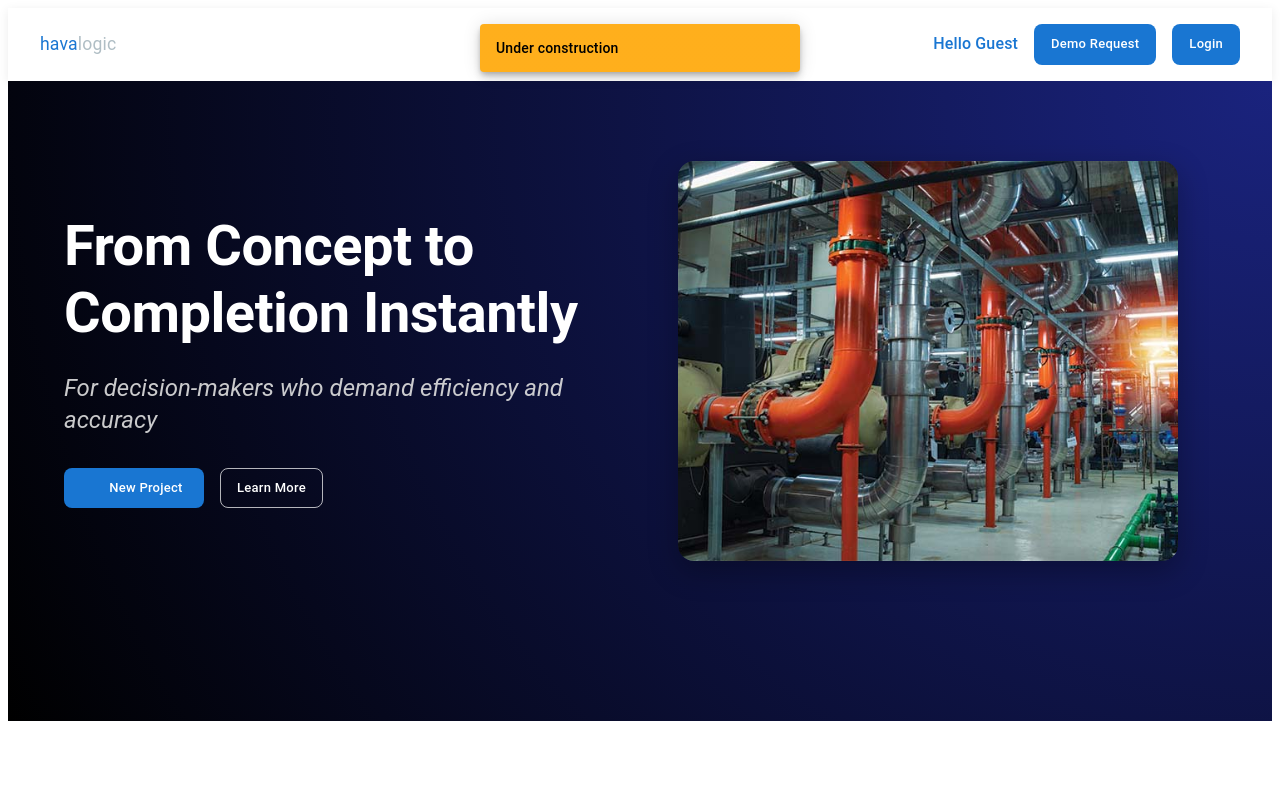
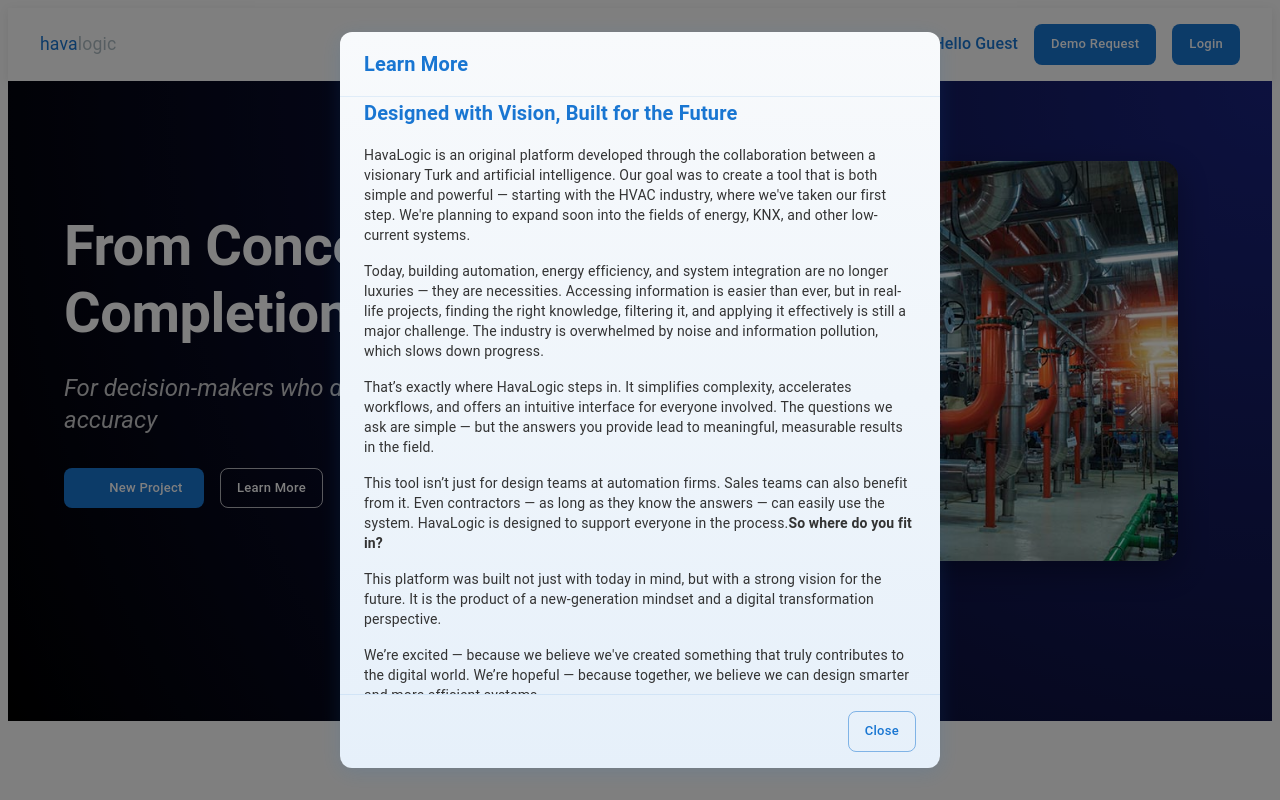
Before and after one commit to ErginYurttas/havalogic, a React (Create React App) app: page / in a window 1280 px wide. Both pictures are taken after a click on the button "Learn More". Built offline with nearby package versions, Linux system fonts and the light colour scheme; some icons are missing; a web font is replaced by a local one.

Commit message:
20250802_1750

```diff
--- a/src/pages/Home.tsx
+++ b/src/pages/Home.tsx
@@ -93,7 +93,7 @@
   const [showAlert, setShowAlert] = React.useState(false);
   const [showLogin, setShowLogin] = React.useState(false);
   const [open, setOpen] = React.useState(false);
-  const [showLearnMoreAlert, setShowLearnMoreAlert] = React.useState(false);
+  const [showLearnMorePopup, setShowLearnMorePopup] = React.useState(false);
   const [showDemoAlert, setShowDemoAlert] = React.useState(false);
   const [validationError, setValidationError] = React.useState(false);
   const [formData, setFormData] = React.useState<FormData>({
@@ -230,7 +230,7 @@
               </PrimaryButton>
               <OutlinedButton
               sx={{ color: 'white', borderColor: 'rgba(255, 255, 255, 0.7)', '&:hover': { borderColor: 'white' } }}
-                onClick={() => setShowLearnMoreAlert(true)}
+              onClick={() => setShowLearnMorePopup(true)}
               >
               Learn More
               </OutlinedButton>
@@ -370,6 +370,76 @@
         </DialogActions>
       </Dialog>
 
+<Dialog
+  open={showLearnMorePopup}
+  onClose={() => setShowLearnMorePopup(false)}
+  maxWidth="sm"
+  fullWidth
+  sx={{
+    '& .MuiPaper-root': {
+      background: 'linear-gradient(to bottom, #f8fafc, #e6f0fa)',
+      borderRadius: '12px',
+      boxShadow: '0 4px 20px rgba(25, 118, 210, 0.15)'
+    }
+  }}
+>
+  <DialogTitle sx={{ color: '#1976d2', fontWeight: 600, borderBottom: '1px solid rgba(25, 118, 210, 0.1)' }}>
+    Learn More
+  </DialogTitle>
+  <DialogContent sx={{ py: 4 }}>
+  <Stack spacing={2}>
+    <Typography variant="h6" sx={{ color: '#1976d2', fontWeight: 600 }}>
+      Designed with Vision, Built for the Future
+    </Typography>
+
+    <Typography variant="body2" sx={{ color: '#333' }}>
+      HavaLogic is an original platform developed through the collaboration between a visionary Turk and artificial intelligence.
+      Our goal was to create a tool that is both simple and powerful — starting with the HVAC industry, where we've taken our first step.
+      We're planning to expand soon into the fields of energy, KNX, and other low-current systems.
+    </Typography>
+
+    <Typography variant="body2" sx={{ color: '#333' }}>
+      Today, building automation, energy efficiency, and system integration are no longer luxuries — they are necessities.
+      Accessing information is easier than ever, but in real-life projects, finding the right knowledge, filtering it, and applying it effectively is still a major challenge.
+      The industry is overwhelmed by noise and information pollution, which slows down progress.
+    </Typography>
+
+    <Typography variant="body2" sx={{ color: '#333' }}>
+      That’s exactly where HavaLogic steps in.
+      It simplifies complexity, accelerates workflows, and offers an intuitive interface for everyone involved.
+      The questions we ask are simple — but the answers you provide lead to meaningful, measurable results in the field.
+    </Typography>
+
+    <Typography variant="body2" sx={{ color: '#333' }}>
+      This tool isn’t just for design teams at automation firms.
+      Sales teams can also benefit from it. Even contractors — as long as they know the answers — can easily use the system.
+      HavaLogic is designed to support everyone in the process.
+      <strong>So where do you fit in?</strong>
+    </Typography>
+
+    <Typography variant="body2" sx={{ color: '#333' }}>
+      This platform was built not just with today in mind, but with a strong vision for the future.
+      It is the product of a new-generation mindset and a digital transformation perspective.
+    </Typography>
+
+    <Typography variant="body2" sx={{ color: '#333' }}>
+      We’re excited — because we believe we've created something that truly contributes to the digital world.
+      We’re hopeful — because together, we believe we can design smarter and more efficient systems.
+    </Typography>
+
+    <Typography variant="body2" sx={{ color: '#333' }}>
+      We are currently uploading data into our system.
+      Our goal is to reach full performance before the year 2026.
+    </Typography>
+  </Stack>
+</DialogContent>
+
+
+  <DialogActions sx={{ px: 3, py: 2, borderTop: '1px solid rgba(25, 118, 210, 0.1)' }}>
+    <OutlinedButton onClick={() => setShowLearnMorePopup(false)}>Close</OutlinedButton>
+  </DialogActions>
+</Dialog>
+
 
       <Snackbar
         open={showAlert}
@@ -384,20 +454,11 @@
           }
         }}
       />
-      <Snackbar
-        open={showLearnMoreAlert}
-        autoHideDuration={3000}
-        onClose={() => setShowLearnMoreAlert(false)}
-        message="Under construction"
-        anchorOrigin={{ vertical: 'top', horizontal: 'center' }}
-        sx={{
-          '& .MuiSnackbarContent-root': {
-            backgroundColor: '#FFA500',
-            color: 'black',
-            fontWeight: 500
-          }
-        }}
-      />
+
+
+
+
+
       <Snackbar
         open={showDemoAlert}
         autoHideDuration={3000}
```
Lines whose indentation alone changed are shown as unchanged.
